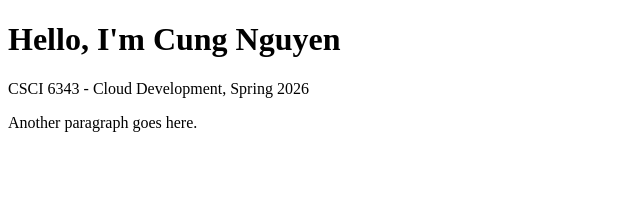
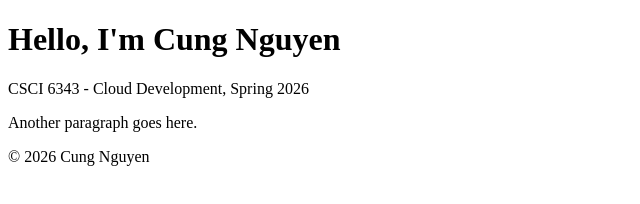
Before and after one commit to cungnguyen159-stack/cloud-dev-netlify, a plain HTML site: page index.html in a window 1280 px wide. Shown: the whole page, without its empty margins (0-640 px from the left). Drawn offline with Linux system fonts and the light colour scheme.

```diff
--- a/index.html
+++ b/index.html
@@ -4,10 +4,15 @@
     <meta charset="UTF-8">
     <meta name="viewport" content="width=device-width, initial-scale=1.0">
     <title>My Cloud Dev Site</title>
+    <link rel="stylesheet" href="style.css">
 </head>
 <body>
     <h1>Hello, I'm Cung Nguyen</h1>
     <p>CSCI 6343 - Cloud Development, Spring 2026</p>
     <p>Another paragraph goes here.</p>
+
+    <footer>
+        <p>© 2026 Cung Nguyen</p>
+    </footer>
 </body>
 </html>
```
